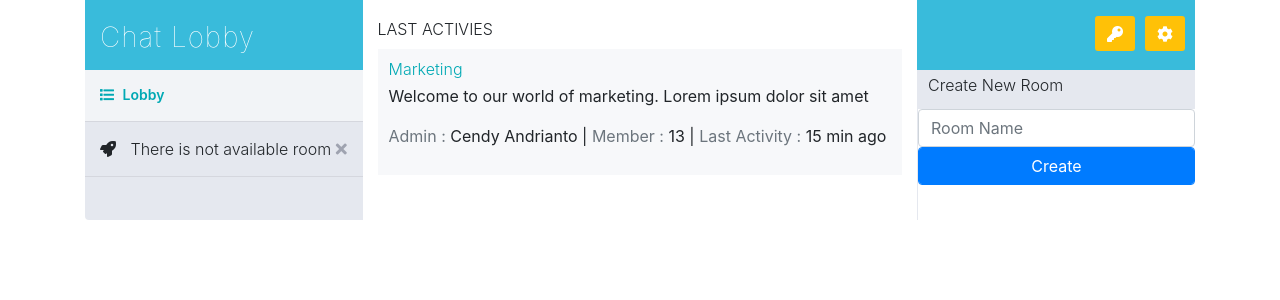
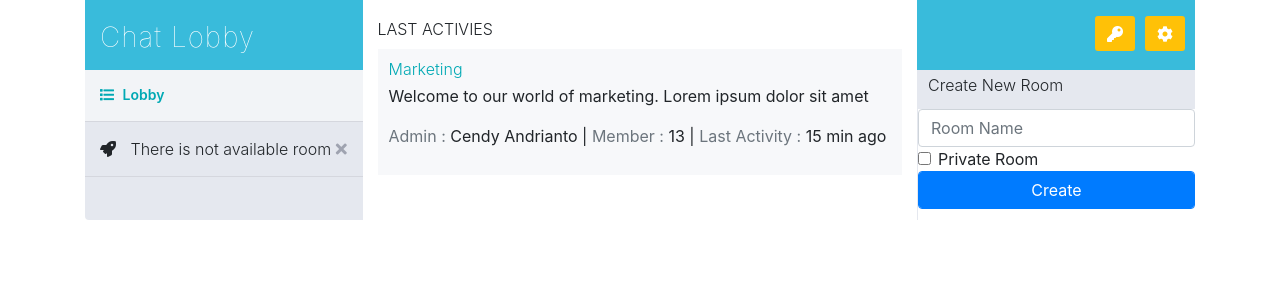
Before and after one commit to canadiyaman/ludo, a Django app: page /chat/ in a window 1280 px wide. Shown: the part 56-356 px from the top of the page. Run offline with Django 3.2, Linux system fonts and the light colour scheme; data comes from the database, SQL or seed files in the repository; data that the repository does not hold is empty; some libraries are stand-ins or nearby versions.

Commit message:
IE-7 Private room checkbox added

```diff
--- a/apps/chat/models.py
+++ b/apps/chat/models.py
@@ -12,12 +12,16 @@ class Room(BaseModel):
     key = models.UUIDField(default=uuid.uuid4, editable=False, unique=True)
     name = models.CharField(max_length=25, default='')
     is_private = models.BooleanField(default=True)
+    created_by = models.ForeignKey(settings.AUTH_USER_MODEL, on_delete=models.CASCADE)
 
     def __str__(self):
         return "{}".format(self.name)
 
     def get_absolute_url(self):
         return reverse('chat:room', kwargs={"key": self.key})
+
+    def create_roomcode(self):
+        return self.roomcode_set.create(room=self)
 
     class Meta:
         verbose_name = 'Room'
@@ -56,7 +60,6 @@ class RoomCode(BaseModel):
     room = models.ForeignKey(Room, on_delete=models.CASCADE)
     code = models.CharField(max_length=10)
     is_active = models.BooleanField(default=True)
-    created_by = models.ForeignKey(settings.AUTH_USER_MODEL, on_delete=models.CASCADE)
     expire_date = models.DateTimeField(default=datetime.now() + timedelta(days=7))
 
     def __str__(self):
--- a/apps/chat/views.py
+++ b/apps/chat/views.py
@@ -28,8 +28,9 @@ class CreateRoomView(CreateView):
 
     def post(self, request, *args, **kwargs):
         response = dict()
-
-        form = RoomForm(data=request.POST)
+        data = request.POST.copy()
+        data['created_by'] = request.user.id
+        form = RoomForm(data=data)
         if form.is_valid():
             room = form.save()
             response['success'] = True
--- a/apps/static/js/main.js
+++ b/apps/static/js/main.js
@@ -19,6 +19,7 @@ function createRoom() {
     _createRoomStarted();
     var fd = new FormData();
     fd.append("name", document.getElementById('room_name').value);
+    fd.append("is_private", document.getElementById('is_private').checked);
     var xhr = new XMLHttpRequest();
     xhr.onreadystatechange = function (e) {
         if (this.readyState == 4 && this.status == 200) {
--- a/apps/templates/pages/chat.html
+++ b/apps/templates/pages/chat.html
@@ -65,6 +65,14 @@
                                 <div class="col-lg-12">
                                     <input id="room_name" class="form-control" type="text" placeholder="Room Name">
                                 </div>
+                                <div class="col-lg-12">
+                                    <div class="form-check">
+                                        <input class="form-check-input" type="checkbox" value="" id="is_private">
+                                        <label class="form-check-label" for="is_private">
+                                            Private Room
+                                        </label>
+                                    </div>
+                                </div>
                             </div>
                             <div class="row">
                                 <div class="col-lg-12">
```
Also changed, not shown: apps/chat/forms.py (+9 -2 lines), apps/chat/tests.py (+15 -4 lines), apps/chat/migrations/0001_initial.py, apps/chat/migrations/0002_roomcode.py (deleted), apps/chat/migrations/0003_auto_20190402_1610.py (deleted).
